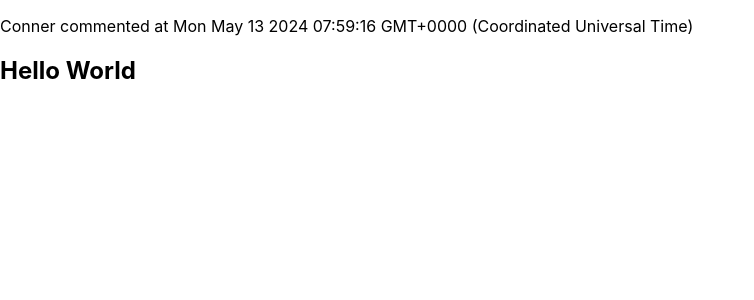
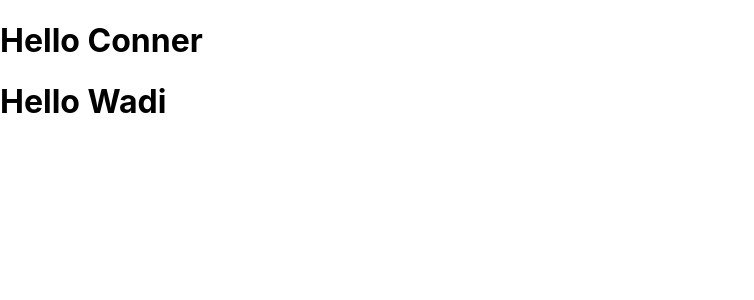
Before and after one commit to wadigzon/test-app, a React (Create React App) app: page / in a window 1280 px wide. Shown: the top 300 px of the page, without its empty margins (0-754 px from the left). Built offline with nearby package versions, Linux system fonts and the light colour scheme.

Commit message:
.- added initial changes

```diff
--- a/src/App.js
+++ b/src/App.js
@@ -4,18 +4,10 @@ import './App.css';
 
 function App() {
   return (
-    <Comment username="Conner" time={(new Date()).toString()}>
-      <h1>Hello World</h1>
-    </Comment>
-  );
-}
-
-function Comment({children, username, time}) {
-  return (
-    <section>
-    <p>{username} commented at {time} </p>
-    {children}
-  </section>
+    <>
+      <h1>Hello Conner</h1>
+      <h1>Hello Wadi</h1>
+    </>
   );
 }
 
```
